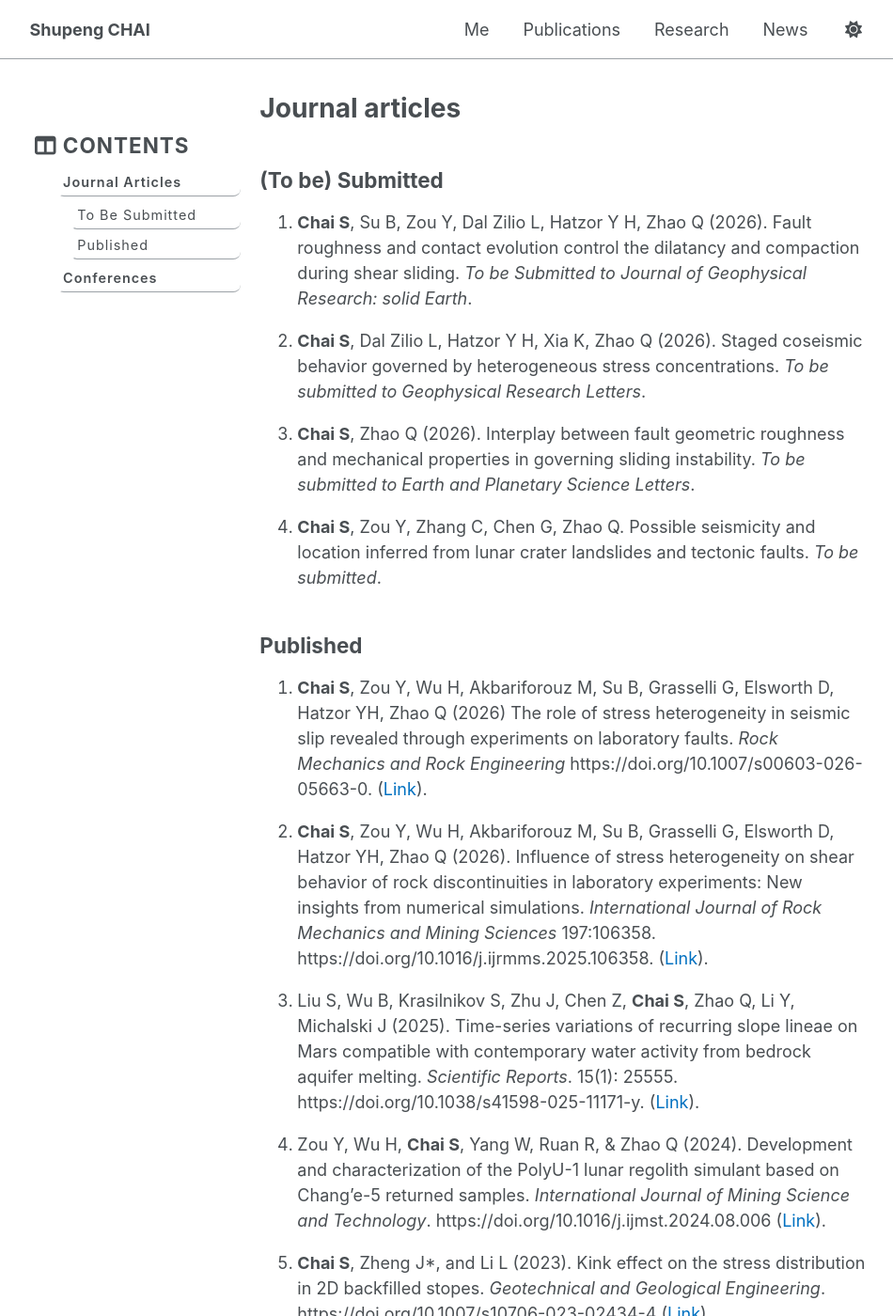
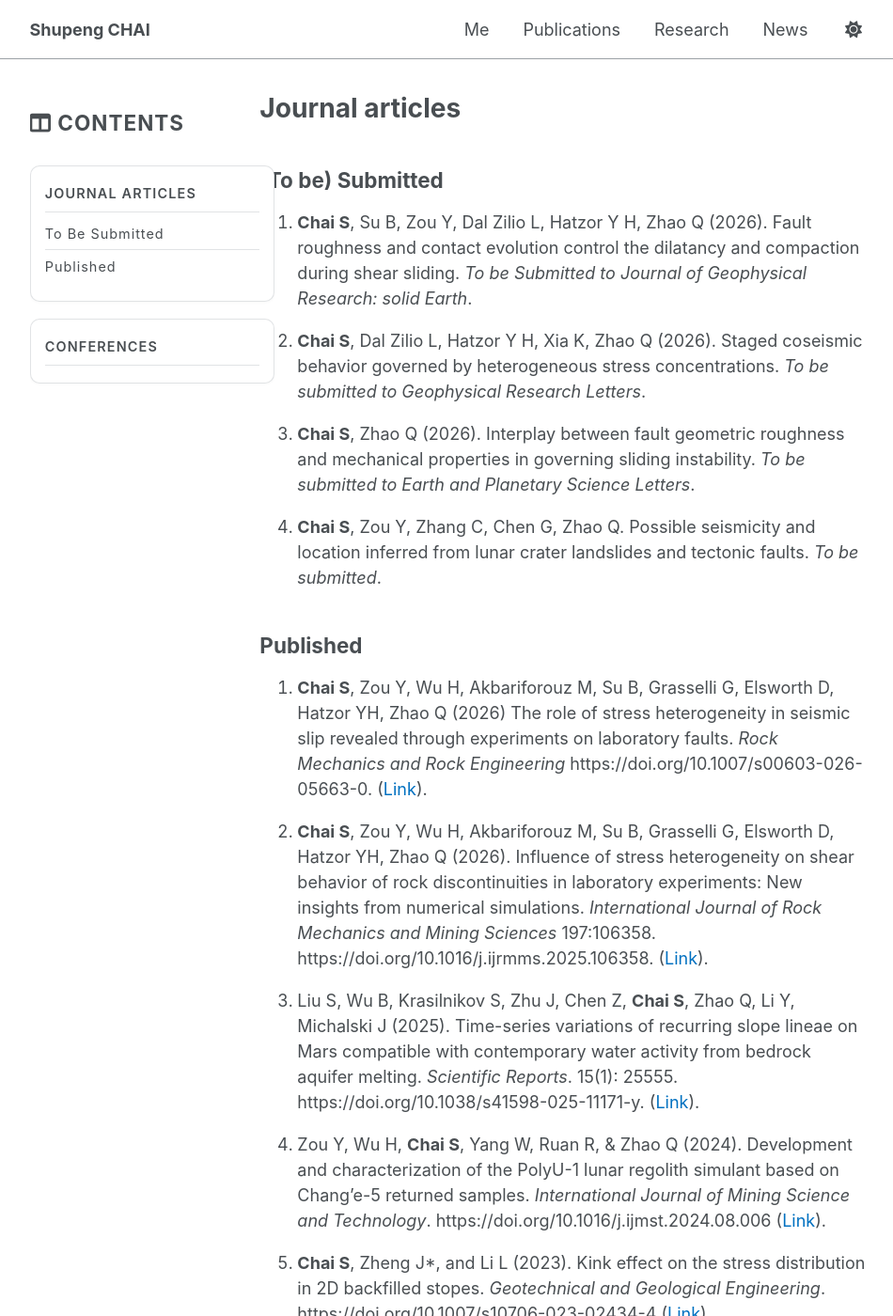
Before and after one commit to spchai/spchai.github.io, a Jekyll site: the page built from _pages/publications.md, in a window 1280 px wide and 1400 px high. Shown: the whole window at 94% size, without its empty margins (164-1114 px from the left). Built offline with Jekyll 4.4.1, drawn with Linux system fonts in a browser that asks for light colours.

Commit message:
Update _navigation.scss

```diff
--- a/_sass/layout/_navigation.scss
+++ b/_sass/layout/_navigation.scss
@@ -435,6 +435,76 @@
   }
 }
 
+/* Research navigation panels */
+.sidebar .toc {
+  background: transparent;
+  border: none;
+  border-radius: 0;
+  padding: 0;
+  width: 100%;
+}
+
+.sidebar .toc > header .nav__title {
+  padding: 0 0 0.75rem;
+  margin: 0 0 1rem;
+  background: transparent;
+  border: none;
+}
+
+.sidebar .toc .toc__menu {
+  font-size: 0.8rem;
+}
+
+.sidebar .toc .toc-list {
+  padding: 0;
+}
+
+.sidebar .toc .toc-list > li {
+  margin: 0 0 1rem;
+  padding: 1rem 0.85rem;
+  background: var(--global-bg-color);
+  border: 1px solid rgba(120, 128, 136, 0.22);
+  border-radius: 10px;
+  box-shadow: 0 1px 3px rgba(15, 23, 42, 0.03);
+}
+
+.sidebar .toc .toc-list > li > a {
+  padding: 0 0 0.5rem;
+  border-left: none;
+  border-bottom: 1px solid rgba(120, 128, 136, 0.22);
+  border-radius: 0;
+  font-size: 0.8rem;
+  letter-spacing: 0.08em;
+  text-transform: uppercase;
+}
+
+.sidebar .toc .toc-list > li > a:hover {
+  background: transparent;
+  color: var(--global-link-color);
+}
+
+.sidebar .toc .toc-list > li > ul {
+  margin: 0.35rem 0 0;
+  border-left: none;
+}
+
+.sidebar .toc .toc-list > li > ul li a {
+  padding: 0.3rem 0;
+  border-bottom: 1px solid rgba(120, 128, 136, 0.22);
+  border-left: none;
+  border-radius: 0;
+  color: var(--global-text-color);
+}
+
+.sidebar .toc .toc-list > li > ul li:last-child a {
+  border-bottom: none;
+}
+
+.sidebar .toc .toc-list > li > ul li a:hover {
+  background: transparent;
+  color: var(--global-link-color);
+}
+
 .toc__menu {
   margin: 0;
   padding: 0;
```
